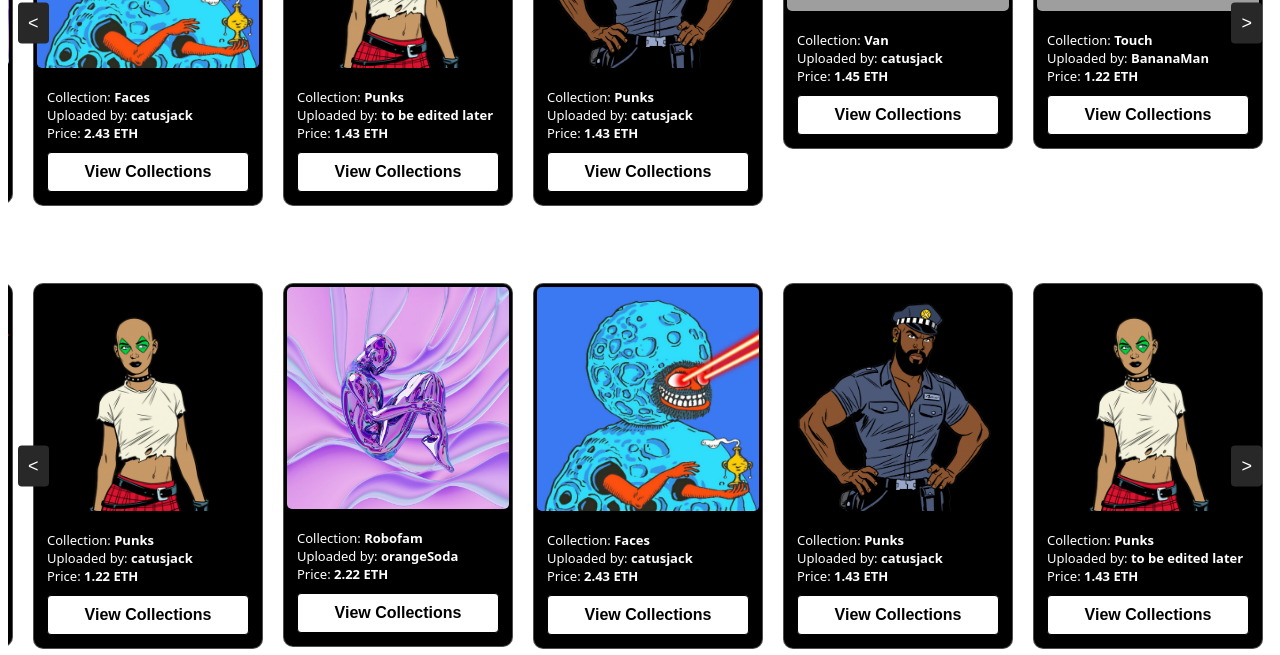
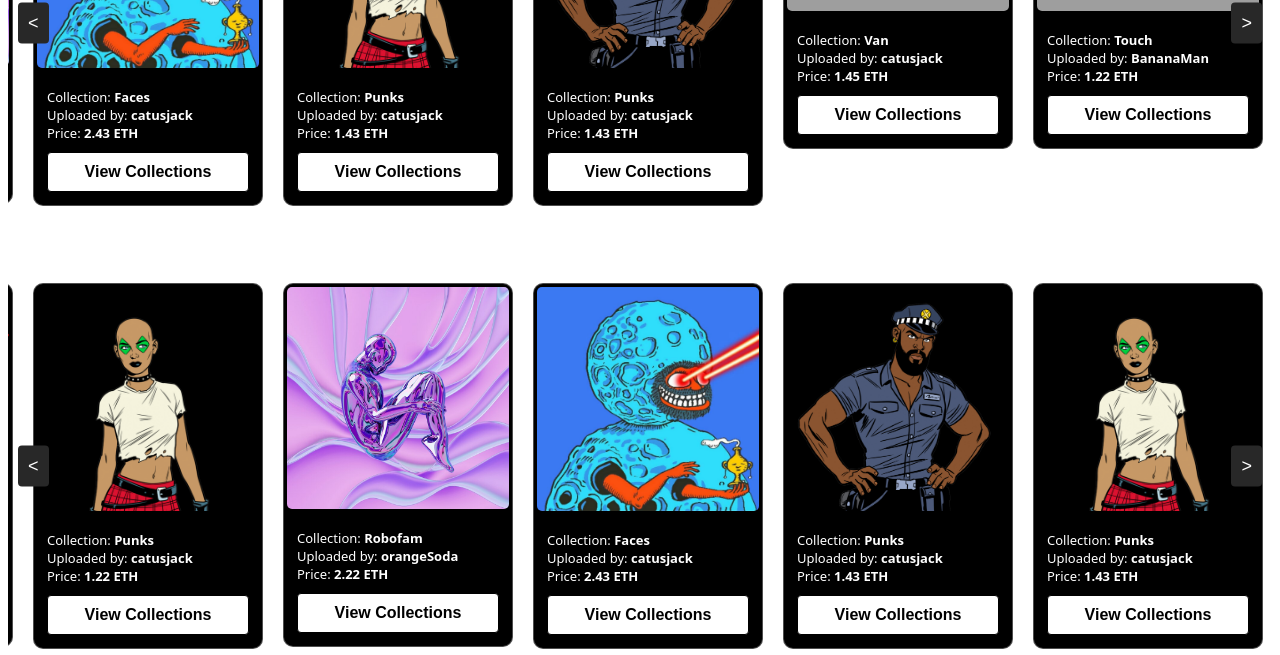
Before and after one commit to qirexes/pixels, a Django app: page /pix/ in a window 1280 px wide. Shown: the part 1040-1695 px from the top of the page. Run offline with Django 5.2, Linux system fonts and the light colour scheme; grey boxes are pictures that could not be loaded.

Commit message:
inedx page

```diff
--- a/pix/templates/pix/index.html
+++ b/pix/templates/pix/index.html
@@ -370,7 +370,7 @@ if (dropdownContent.style.display === "block") {
                     </div>
                     <div class="collection-owner">
                         <div class="tag">Uploaded by: </div>
-                        <div class="value">to be edited later</div>
+                        <div class="value">catusjack</div>
                     </div>
                     <div class="collection-price">
                         <div class="tag">Price: </div>
```
